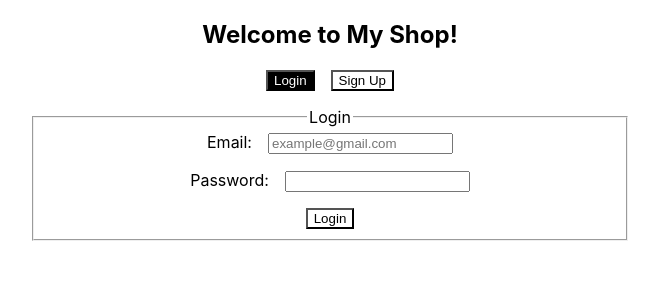
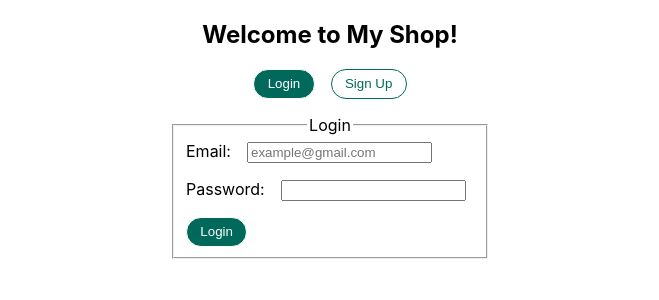
Before and after one commit to SbZhechev/my-shop, a React (Create React App) app in the folder client/: page / in a window 1280 px wide. Shown: the top 300 px of the page, without its empty margins (310-969 px from the left). Built offline with nearby package versions, Linux system fonts and the light colour scheme.

Commit message:
Updated color scheme.

```diff
--- a/client/src/components/App.css
+++ b/client/src/components/App.css
@@ -6,6 +6,9 @@ button {
   background-color: var(--inactive-background-color);
   color: var(--inactive-font-color);
   cursor: pointer;
+  border: 1px solid var(--inactive-font-color);
+  border-radius: 20px;
+  padding: 0.5em 1em;
 }
 
 button + button {
@@ -13,7 +16,9 @@ button + button {
 }
 
 button:hover,
+button:focus,
 button.active {
   background-color: var(--active-background-color);
   color: var(--active-font-color);
+  border: 1px solid var(--active-font-color);
 }
--- a/client/src/components/authentication/AuthenticationForm.jsx
+++ b/client/src/components/authentication/AuthenticationForm.jsx
@@ -45,16 +45,16 @@ function AuthenticationForm({ legend, action, actionButtonText }) {
               onChange={(event => setPassword(event.target.value))}
             ></input>
           </label>
-          <button type='button' onClick={handleClick}>{actionButtonText}</button>
-          { feedbackMessage.message.length > 0 ?
-            <p className={`feedbackMessage ${feedbackMessage.isError ? "error" : ''}`}>
-              {feedbackMessage.message}
-            </p>
-            :
-            null
-          }
+          <button type='button' onClick={handleClick} className='active'>{actionButtonText}</button>
         </fieldset>
       </form>
+      { feedbackMessage.message.length > 0 ?
+        <p className={`feedbackMessage ${feedbackMessage.isError ? "error" : ''}`}>
+          {feedbackMessage.message}
+        </p>
+        :
+        null
+      }
     </section>
   );
 };
--- a/client/src/components/authentication/authenticationForm.css
+++ b/client/src/components/authentication/authenticationForm.css
@@ -1,5 +1,6 @@
 .form {
-  max-width: 600px;
+  width: 20rem;
+  max-width: 90%;
   margin: 0 auto;
   margin-top: 1rem;
 }
@@ -8,7 +9,7 @@
   display: flex;
   flex-direction: column;
   gap: 1rem;
-  align-items: center;
+  align-items: start;
 }
 
 input {
@@ -22,3 +23,7 @@ input {
 .feedbackMessage.error {
   color: red;
 }
+
+button.active:hover {
+  filter: brightness(90%);
+}
--- a/client/src/index.css
+++ b/client/src/index.css
@@ -1,7 +1,7 @@
 :root {
   --active-font-color: white;
-  --active-background-color: black;
-  --inactive-font-color: black;
+  --active-background-color: #00695c;
+  --inactive-font-color: #00695c;
   --inactive-background-color: white;
 }
 
```
